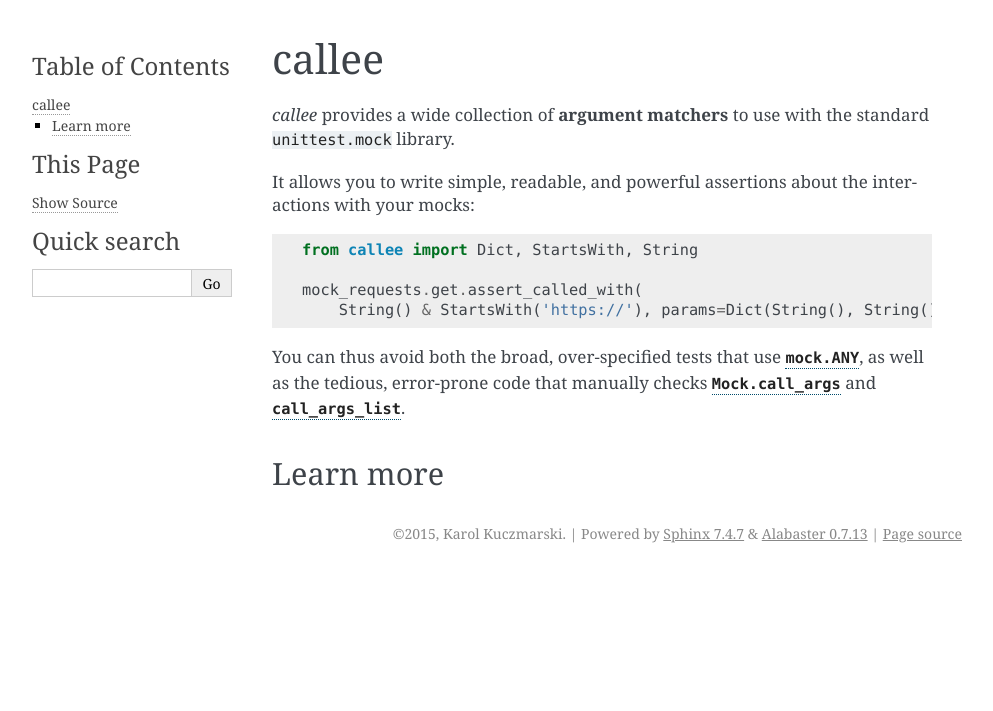
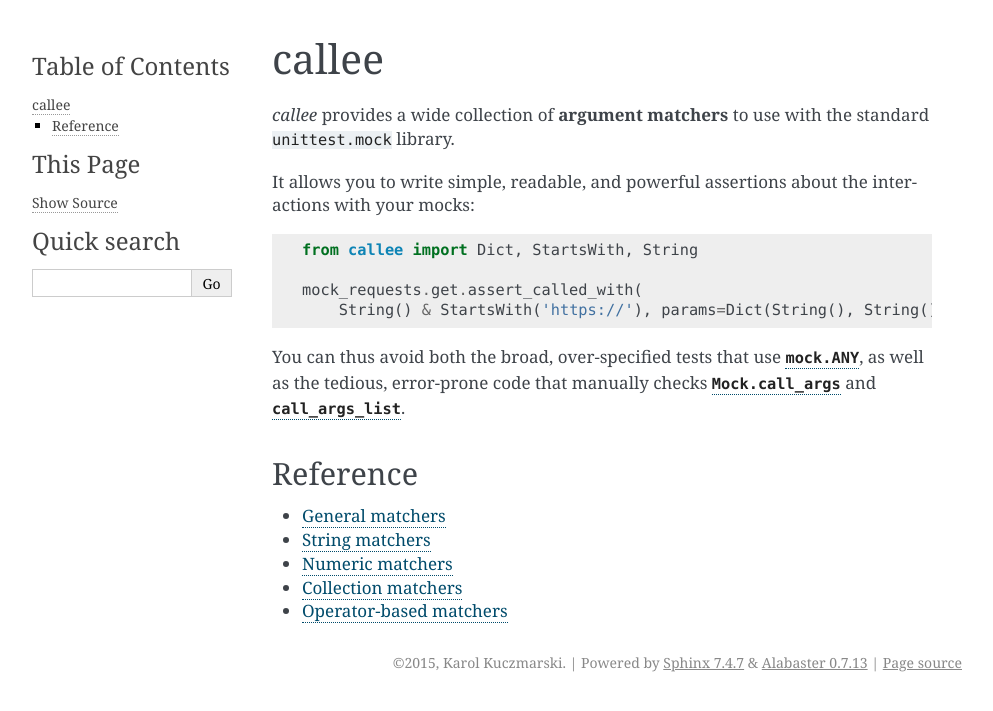
Before and after one commit to Xion/callee, a Sphinx documentation site: the page built from docs/index.rst, in a window 1280 px wide. Shown: the top 711 px of the page, without its empty margins (148-1141 px from the left). Built offline with Sphinx 7.4.7, drawn with Linux system fonts in a browser that asks for light colours.

Commit message:
Add skeletons for all documentation files

```diff
--- /dev/null
+++ b/docs/collections.rst
@@ -0,0 +1,2 @@
+Collection matchers
+===================
--- /dev/null
+++ b/docs/general.rst
@@ -0,0 +1,2 @@
+General matchers
+================
--- a/docs/index.rst
+++ b/docs/index.rst
@@ -26,8 +26,14 @@
 .. _Mock.call_args_list: https://docs.python.org/3/library/unittest.mock.html#unittest.mock.Mock.call_args_list
 
 
-Learn more
------------
+Reference
+---------
 
 .. toctree::
-   :maxdepth: 2
+   :maxdepth: 1
+
+   General matchers <general>
+   String matchers <strings>
+   Numeric matchers <numbers>
+   Collection matchers <collections>
+   Operator-based matchers <operators>
--- /dev/null
+++ b/docs/numbers.rst
@@ -0,0 +1,2 @@
+Numeric matchers
+================
--- /dev/null
+++ b/docs/operators.rst
@@ -0,0 +1,2 @@
+Operator matchers
+=================
--- /dev/null
+++ b/docs/strings.rst
@@ -0,0 +1,2 @@
+String matchers
+===============
```
